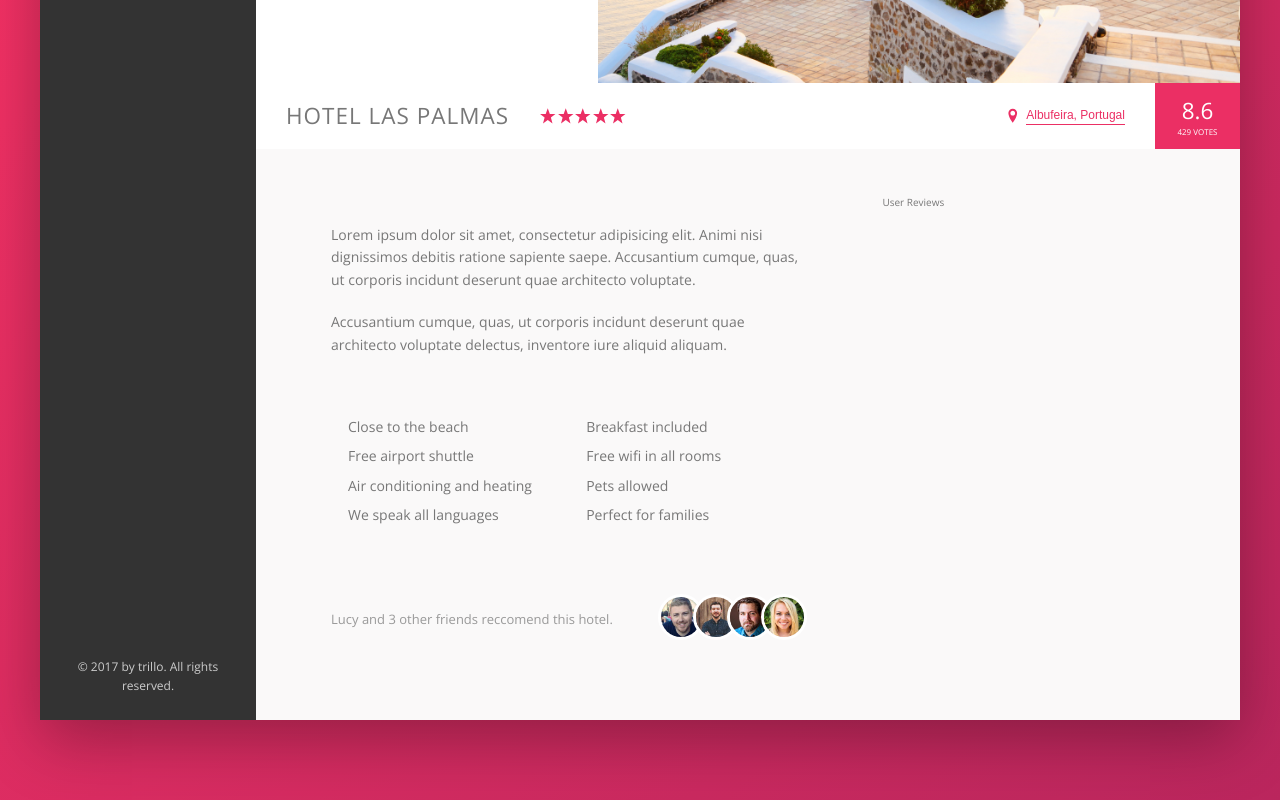
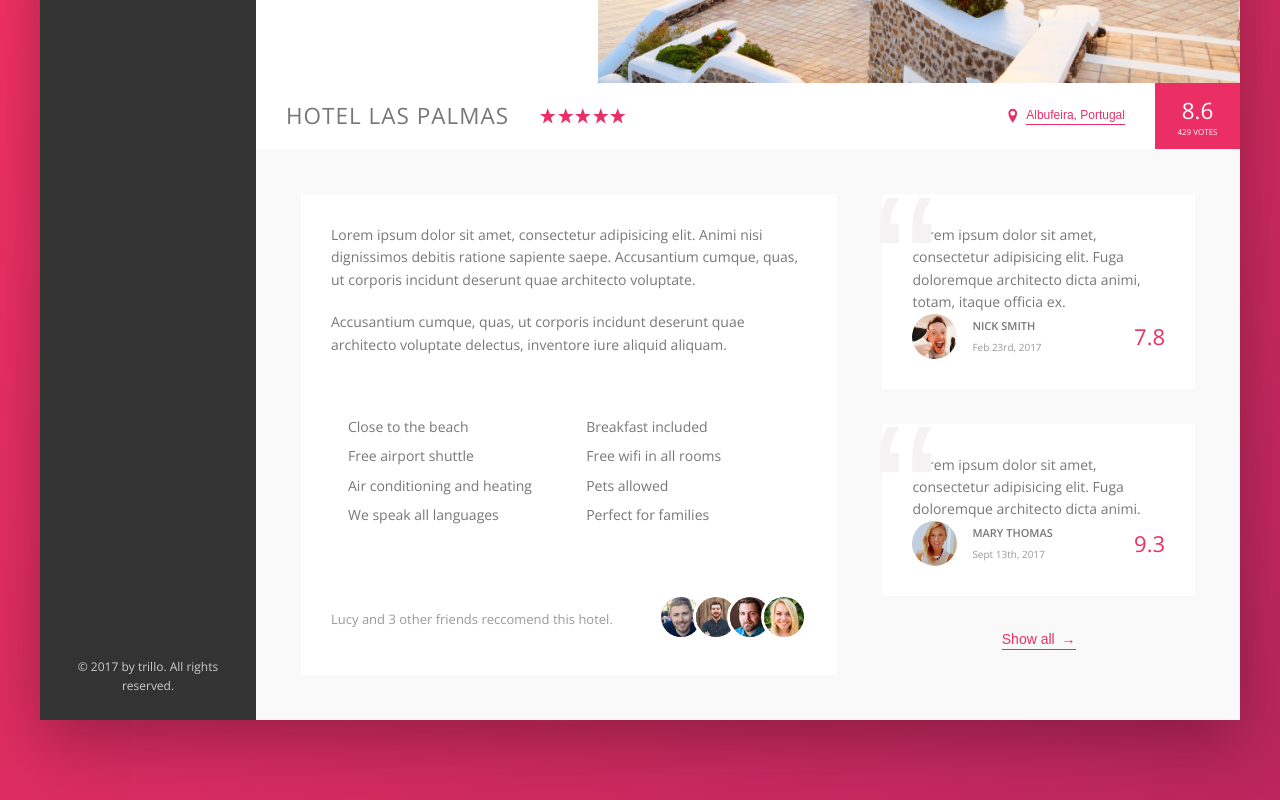
Before and after one commit to Leeyanhawrt/trillio, a website: page index.html in a window 1280 px wide. Shown: the part 452-1252 px from the top of the page. Drawn offline with nearby package versions, Linux system fonts and the light colour scheme.

Commit message:
Finsih user reviews section insert quotation as content for before psuedo element

```diff
--- a/index.html
+++ b/index.html
@@ -203,7 +203,45 @@
                 </div>
               </div>
             </div>
-            <div class="user-reviews">User Reviews</div>
+            <div class="user-reviews">
+              <figure class="review">
+                <blockquote class="review__text">
+                  Lorem ipsum dolor sit amet, consectetur adipisicing elit. Fuga
+                  doloremque architecto dicta animi, totam, itaque officia ex.
+                </blockquote>
+                <figcaption class="review__user">
+                  <img
+                    src="img/user-1.jpg"
+                    alt="User 1"
+                    class="review__photo"
+                  />
+                  <div class="review__user-box">
+                    <p class="review__user-name">Nick Smith</p>
+                    <p class="review__user-date">Feb 23rd, 2017</p>
+                  </div>
+                  <div class="review__rating">7.8</div>
+                </figcaption>
+              </figure>
+              <figure class="review">
+                <blockquote class="review__text">
+                  Lorem ipsum dolor sit amet, consectetur adipisicing elit. Fuga
+                  doloremque architecto dicta animi.
+                </blockquote>
+                <figcaption class="review__user">
+                  <img
+                    src="img/user-2.jpg"
+                    alt="User 2"
+                    class="review__photo"
+                  />
+                  <div class="review__user-box">
+                    <p class="review__user-name">Mary Thomas</p>
+                    <p class="review__user-date">Sept 13th, 2017</p>
+                  </div>
+                  <div class="review__rating">9.3</div>
+                </figcaption>
+              </figure>
+              <button class="btn-inline">Show all <span>&rarr;</span></button>
+            </div>
           </div>
         </main>
       </div>
--- a/sass/_components.scss
+++ b/sass/_components.scss
@@ -260,8 +260,17 @@
   cursor: pointer;
   transition: all 0.2s;
 
+  & span {
+    margin-left: 0.3rem;
+    transition: margin-left 0.2s;
+  }
+
   &:hover {
     color: var(--color-grey-dark-1);
+
+    span {
+      margin-left: 0.8rem;
+    }
   }
 
   &:focus {
@@ -355,3 +364,65 @@
     }
   }
 }
+
+// REVIEWS
+.review {
+  background-color: #fff;
+  box-shadow: var(--shadow-light);
+  padding: 3rem;
+  margin-bottom: 3.5rem;
+  position: relative;
+  overflow: hidden &__text {
+    margin-bottom: 2rem;
+    z-index: 10;
+    position: relative;
+  }
+
+  &__user {
+    display: flex;
+    align-items: center;
+  }
+
+  &__photo {
+    height: 4.5rem;
+    width: 4.5rem;
+    border-radius: 50%;
+    margin-right: 1.5rem;
+  }
+
+  &__user-box {
+    display: flex;
+    flex-direction: column;
+    margin-right: auto;
+  }
+
+  &__user-name {
+    font-size: 1.1rem;
+    font-weight: 600;
+    text-transform: uppercase;
+    margin-bottom: 0.4rem;
+  }
+
+  &__user-date {
+    font-size: 1rem;
+    color: var(--color-grey-dark-3);
+  }
+
+  &__rating {
+    color: var(--color-primary);
+    font-size: 2.2rem;
+    font-weight: 300;
+  }
+
+  &::before {
+    content: "\201C";
+    position: absolute;
+    top: -2.75rem;
+    left: -1rem;
+    font-size: 20rem;
+    color: var(--color-grey-light-2);
+    font-family: sans-serif;
+    line-height: 1;
+    z-index: 1;
+  }
+}
--- a/sass/_layout.scss
+++ b/sass/_layout.scss
@@ -36,6 +36,7 @@
 }
 
 .detail {
+  font-size: 1.4rem;
   display: flex;
   padding: 4.5rem;
   background-color: var(--color-grey-light-1);
@@ -43,13 +44,17 @@
 }
 
 .description {
-  font-size: 1.4rem;
   box-shadow: var(--shadow-light);
   padding: 3rem;
   flex: 0 0 60%;
   margin-right: 4.5rem;
+  background: #fff;
 }
 
 .user-reviews {
   flex: 1;
+
+  display: flex;
+  flex-direction: column;
+  align-items: center;
 }
```
Also changed, not shown: css/style.css.
